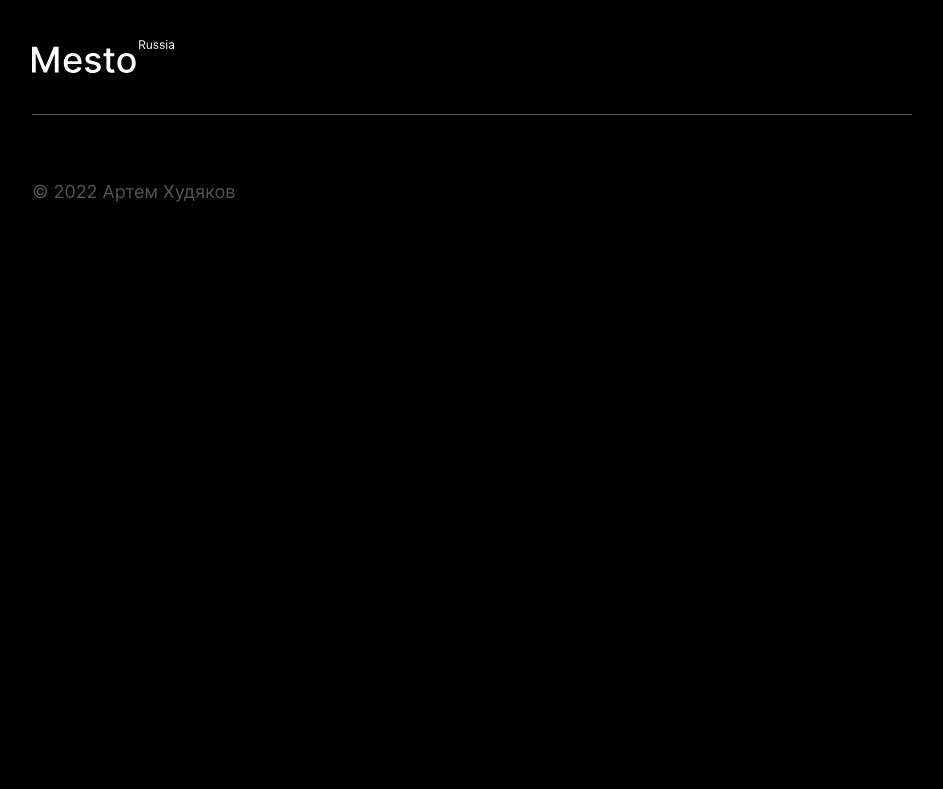
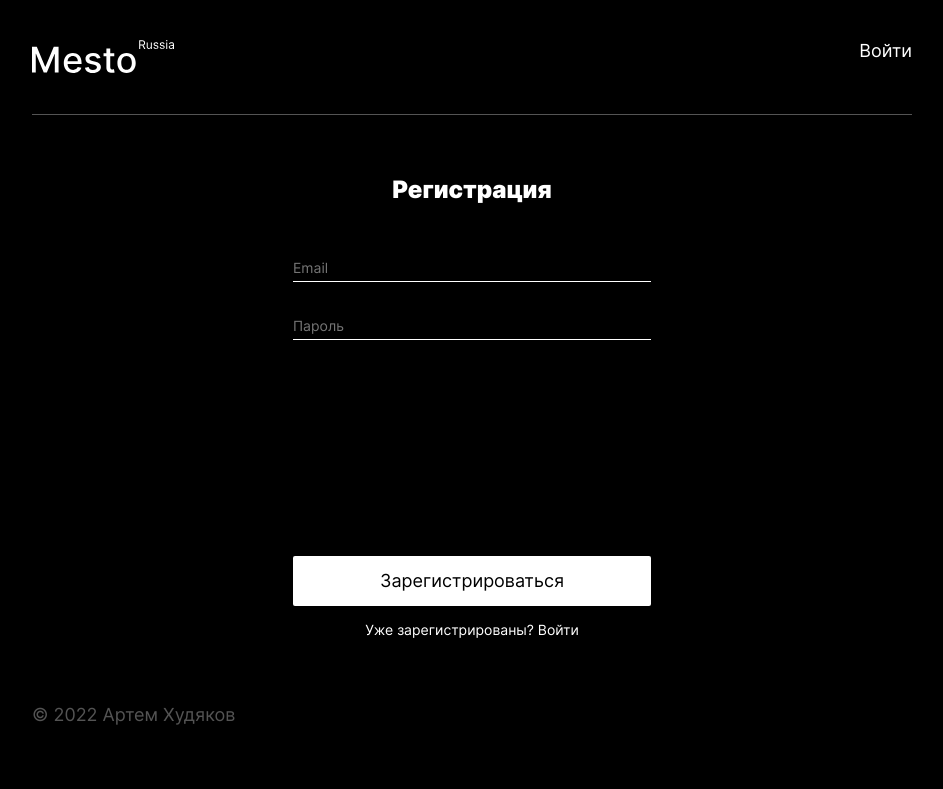
Before and after one commit to ArtemKhudiakov/react-mesto-auth, a React app: page /sign-up in a window 1280 px wide. Shown: the whole page, without its empty margins (168-1111 px from the left). Built offline with nearby package versions, Linux system fonts and the light colour scheme; no server answers.

Commit message:
feat: register, header

```diff
--- /dev/null
+++ b/src/blocks/header/__link/header__link.css
@@ -0,0 +1,8 @@
+.header__link {
+  text-decoration: none;
+  color: white;
+  font-style: normal;
+  font-weight: 400;
+  font-size: 18px;
+  line-height: 22px;
+}
--- a/src/blocks/header/header.css
+++ b/src/blocks/header/header.css
@@ -5,17 +5,19 @@
   border-bottom: 1px solid #545454;
   margin: 0 auto;
   padding-top: 40px;
+  display: flex;
+  justify-content: space-between;
 }
 
 @media screen and (max-width: 1051px) {
   .header {
-    width: calc(100% - 2*100px);
+    width: calc(100% - 2 * 100px);
   }
 }
 
 @media screen and (max-width: 770px) {
   .header {
-    width: calc(100% - 2*19px);
+    width: calc(100% - 2 * 19px);
   }
 }
 
--- /dev/null
+++ b/src/blocks/register/__button/register__button.css
@@ -0,0 +1,6 @@
+.register__button {
+  background-color: white;
+  color: black;
+  margin: 0 auto;
+  margin-top: 216px;
+}
--- /dev/null
+++ b/src/blocks/register/__edit-input/register__edit-input.css
@@ -0,0 +1,9 @@
+.register__edit-input {
+  margin-top: 30px;
+  margin-left: auto;
+  margin-right: auto;
+  background-color: black;
+  color: white;
+  border: none;
+  border-bottom: 1px solid white;
+}
--- /dev/null
+++ b/src/blocks/register/__form/register__form.css
@@ -0,0 +1,6 @@
+.register__form {
+  display: flex;
+  flex-direction: column;
+  justify-content: center;
+
+}
--- /dev/null
+++ b/src/blocks/register/__login-link/register__login-link.css
@@ -0,0 +1,16 @@
+.register__login-link {
+  display: block;
+  font-style: normal;
+  font-weight: 400;
+  font-size: 14px;
+  line-height: 17px;
+  text-decoration: none;
+  color: white;
+  text-align: center;
+  margin-top: 15px;
+}
+
+.register__login-link:hover {
+  opacity: .8;
+  cursor: pointer;
+}
--- /dev/null
+++ b/src/blocks/register/__title/register__title.css
@@ -0,0 +1,10 @@
+.register__title {
+  color: white;
+  text-align: center;
+  font-style: normal;
+  font-weight: 900;
+  font-size: 24px;
+  line-height: 29px;
+  margin-top: 60px;
+  margin-bottom: 20px;
+}
--- /dev/null
+++ b/src/blocks/register/register.css
@@ -0,0 +1,7 @@
+.register {
+  display: flex;
+  flex-direction: column;
+  max-width: 358px;
+  width: 100%;
+  margin: 0 auto
+}
--- a/src/components/App.js
+++ b/src/components/App.js
@@ -130,12 +130,12 @@ function App() {
             onCardLike={handleCardLike}
             onCardDelete={handleCardDelete}
           />
+          <Route path='/sign-up'>
+            <Register
+
+            />
+          </Route>
           {/*<Route path='/sign-in'>*/}
-          {/*  <Register*/}
-
-          {/*  />*/}
-          {/*</Route>*/}
-          {/*<Route path='/sign-up'>*/}
           {/*  <Login*/}
 
           {/*  />*/}
--- a/src/components/Header.js
+++ b/src/components/Header.js
@@ -1,11 +1,26 @@
 import logo from '../images/Vector-logo.svg';
+import {Link, Route, Switch} from "react-router-dom";
+import React from "react";
 
-export default function Header() {
+export default function Header({loggedIn, email, onSignOut}) {
+
   return (
-    <header className = "header" >
-      <img src = {logo}
-      className = "header__logo"
-      alt = "Логотип сайта" />
+    <header className="header">
+      <img src={logo} className="header__logo" alt="Логотип сайта"/>
+      <Switch>
+        <Route exact path="/">
+          <div className='header__info'>
+            <p className='header__email'>{email}</p>
+            <Link to='/sign-in' className='header__link' onClick={onSignOut}>Выйти</Link>
+          </div>
+        </Route>
+        <Route path="/sign-up">
+          <Link to='/sign-in' className='header__link'>Войти</Link>
+        </Route>
+        <Route path="/sign-in">
+          <Link to='/sign-up' className='header__link'>Регистрация</Link>
+        </Route>
+      </Switch>
     </header>
   )
 }
--- a/src/components/Register.js
+++ b/src/components/Register.js
@@ -0,0 +1,49 @@
+import React, {useState} from 'react';
+import {Link} from "react-router-dom";
+
+function Register() {
+
+  const [data, setData] = useState({
+    email: '',
+    password: '',
+  })
+
+  function handleChange(e) {
+    const {name, value} = e.target;
+    setData({
+      ...data,
+      [name]: value
+    });
+  }
+
+  function handleSubmit(e) {
+    e.preventDefault()
+    const {email, password} = data;
+
+  }
+
+  return (
+    <div className="register">
+      <form onSubmit={handleSubmit} className="register__form popup__form">
+        <h2 className="register__title">Регистрация</h2>
+
+        <input className="popup__edit-input register__edit-input" id="email" name="email" type="email"
+               placeholder="Email"
+               value={data.email} onChange={handleChange}/>
+
+        <input className="popup__edit-input register__edit-input" id="password" name="password" type="password"
+               placeholder="Пароль" value={data.password}
+               onChange={handleChange}/>
+
+        <button type="submit" className="popup__save register__button">Зарегистрироваться</button>
+
+      </form>
+      <div className="register__signin">
+        <Link to="/sign-in" className="register__login-link">Уже зарегистрированы? Войти</Link>
+      </div>
+    </div>
+  )
+
+}
+
+export default Register;
--- a/src/index.css
+++ b/src/index.css
@@ -48,3 +48,10 @@
 @import url(./blocks/popup/__edit-input-error/popup__edit-input-error.css);
 @import url(./blocks/popup/__edit-input-error/_active/popup__edit-input-error_active.css);
 @import url(./blocks/popup/__save/_inactive/popup__save_inactive.css);
+@import url(./blocks/register/__title/register__title.css);
+@import url(./blocks/register/register.css);
+@import url(./blocks/register/__edit-input/register__edit-input.css);
+@import url(./blocks/register/__form/register__form.css);
+@import url(./blocks/register/__button/register__button.css);
+@import url(./blocks/register/__login-link/register__login-link.css);
+@import url(./blocks/header/__link/header__link.css);
```
Also changed, not shown: src/Auth.js (added, +51 -0 lines), src/components/InfoTooltip.js (+23 -0 lines), src/images/notOk.png (added), src/images/ok.png (added).
